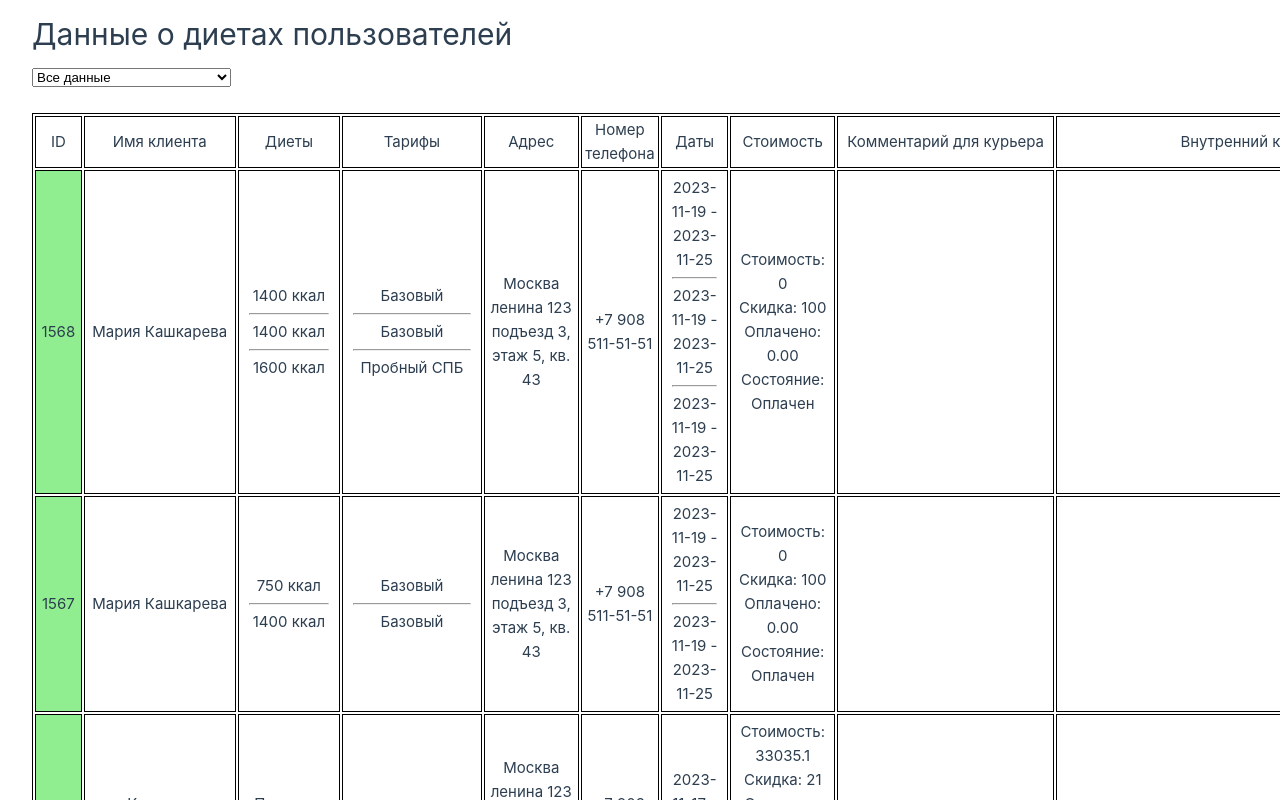
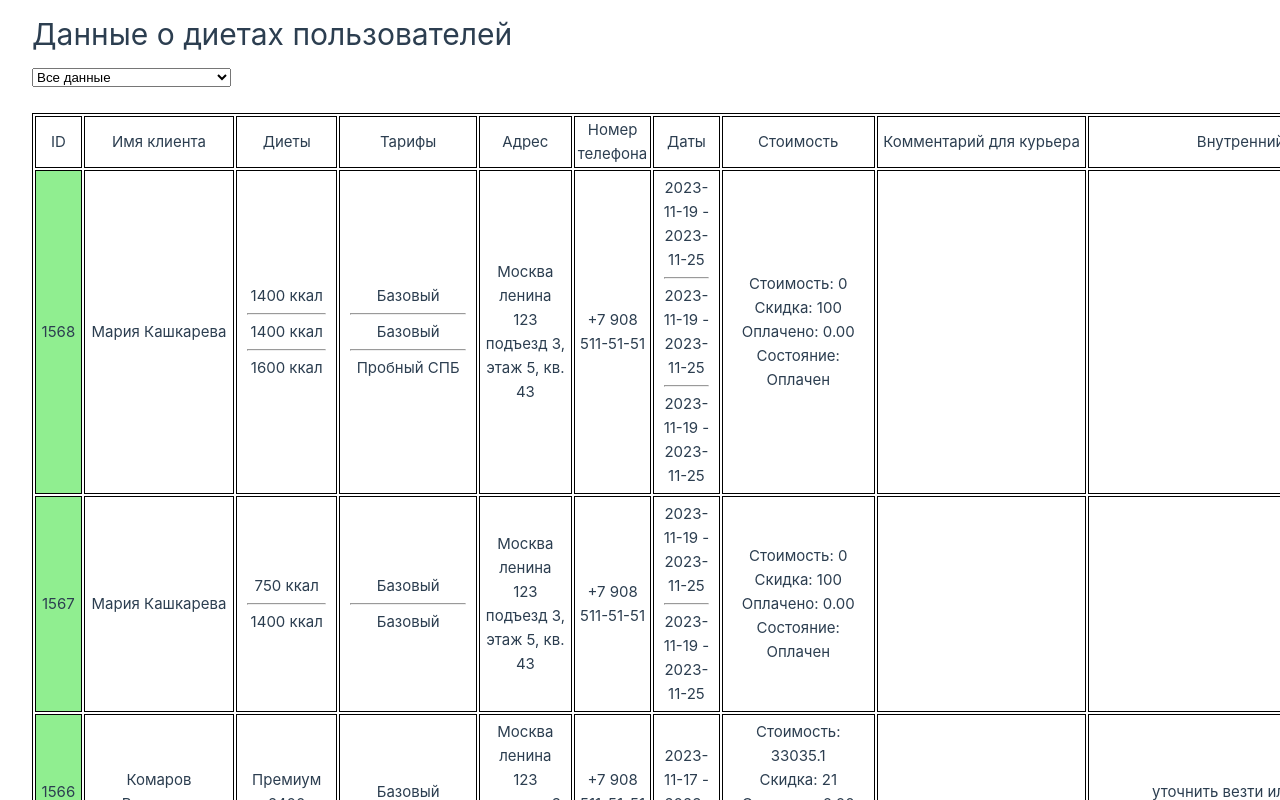
Before and after one commit to chnmk/sibkod-test, a Vue app: page / in a window 1280 px wide. Shown: the top 800 px of the page. Built offline with nearby package versions, Linux system fonts and the light colour scheme.

Commit message:
style: add min-width for cost column

```diff
--- a/src/components/output.vue
+++ b/src/components/output.vue
@@ -72,7 +72,7 @@
                             <hr v-if="index != value.dates.length - 1">
                         </div>
                     </td>
-                    <td>
+                    <td style="min-width:150px;">
                         <!--Значения объединены как в примере-->
                         <div>Стоимость: {{value.order_sum}}</div>
                         <div>Скидка: {{value.discount}}</div>
```
